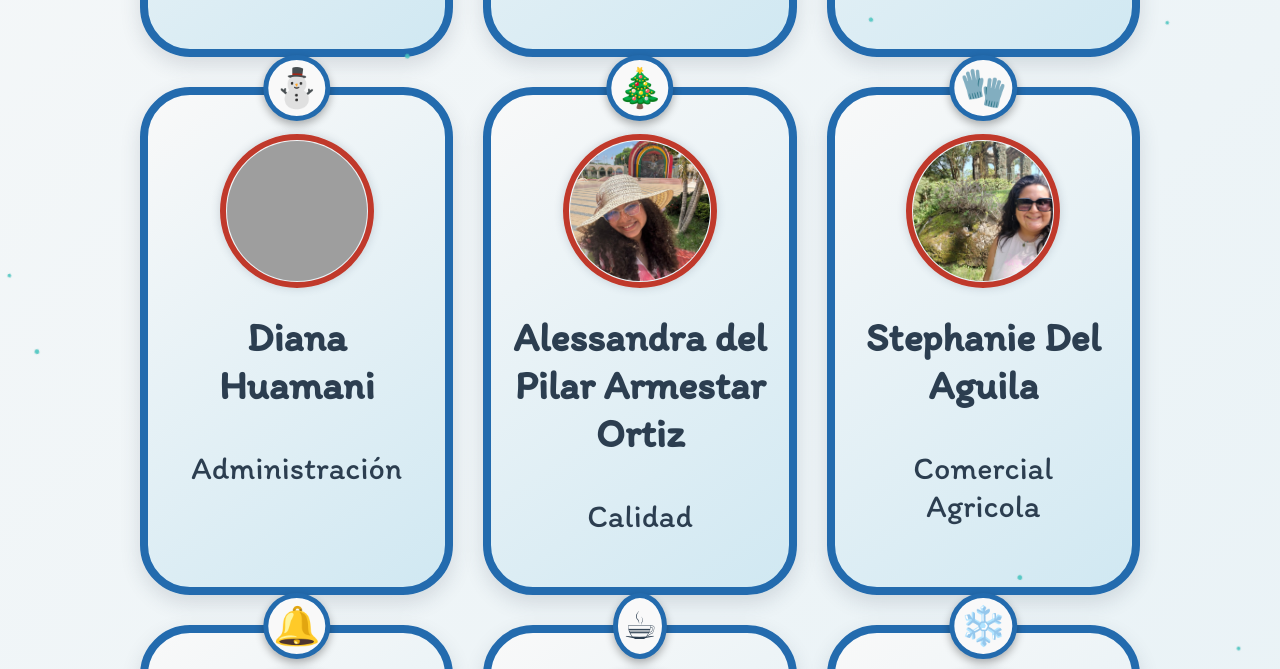
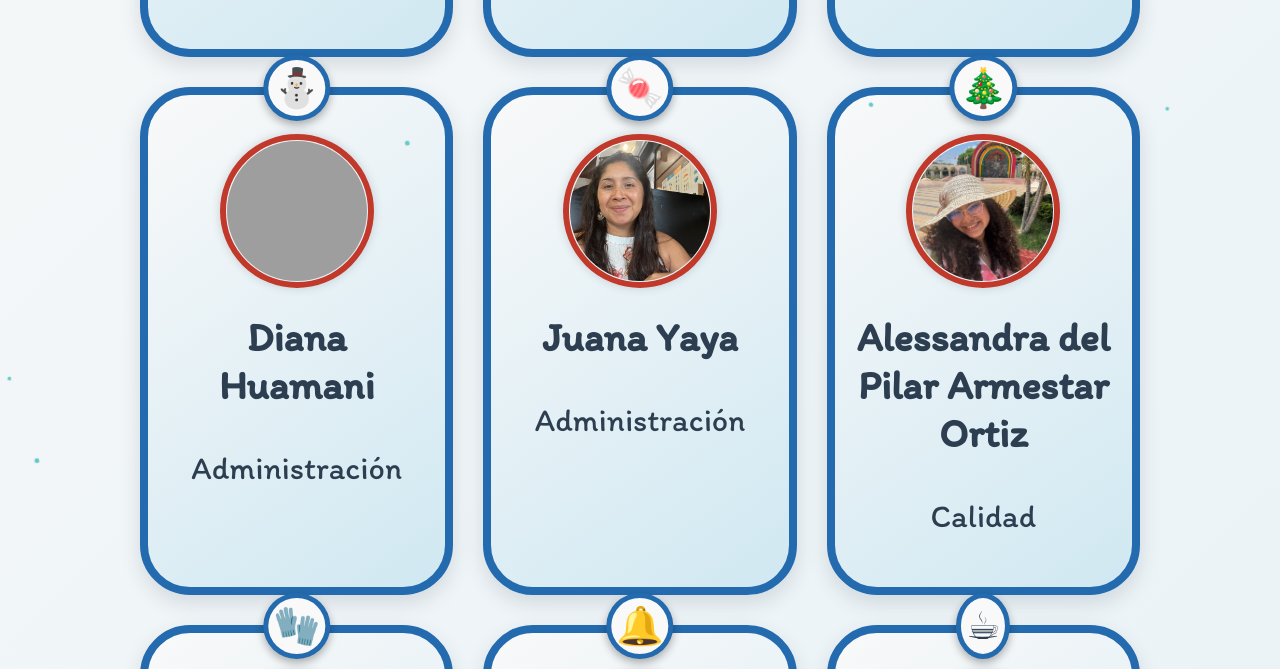
Before and after one commit to LuisDavid4-dev/AmigoSecretoCeimic.github.io, a plain HTML site: page index.html in a window 1280 px wide. Shown: the part 1128-1797 px from the top of the page. Drawn offline with Linux system fonts and the light colour scheme; grey boxes are pictures that could not be loaded; a web font is replaced by a local one.

Commit message:
Cambio 11.0

```diff
--- a/datos.json
+++ b/datos.json
@@ -174,7 +174,7 @@
     "id": 20,
     "hobbies": "Pintar|Cocinar y Dibujar|Escuchar musica y ver pelis",
     "descripcion": "Bueno mi nombre es Sheylla ajajaj y soy paciente, alegre, un poco indecisa (mentira demasiado), me gusta recrear recetas que veo en ticktok y pasar tiempo con mis amigos y familia...",
-    "lista_Regalos": "Secadora de Cabello(https://www.metro.pe/secadora-de-cabello-siegen-sg-3035-2/p?idsku=39154852&gad_campaignid=22165105654)|Sandwichera(https://www.sodimac.com.pe/sodimac-pe/articulo/136606517/Sandwichera-con-Plato-Hondo-Oster/136606518?kid=goosho_669283&shop=googleShopping&gad_campaignid=21525764054)|Ventiladora(https://sodimac.falabella.com.pe/sodimac-pe/product/113095521/Ventilador-de-Pie-3-en-1-16-RD-40G3-Blanco-Recco-50-W/113095526)|Waflera(https://www.estilos.com.pe/taurus-waflera-mod277662/p?idsku=302478&gad_campaignid=23106633567)",
+    "lista_Regalos": "Secadora de Cabello(https://simple.ripley.com.pe/secadora-cabello-siegen-sg-3035-2200w-2019200139142p?color_80=negro&gad_campaignid=20332640577&gad_source=1&s=mdco)|Sandwichera(https://www.sodimac.com.pe/sodimac-pe/articulo/136606517/Sandwichera-con-Plato-Hondo-Oster/136606518?kid=goosho_669283&shop=googleShopping&gad_campaignid=21525764054)|Ventiladora(https://sodimac.falabella.com.pe/sodimac-pe/product/113095521/Ventilador-de-Pie-3-en-1-16-RD-40G3-Blanco-Recco-50-W/113095526)|Waflera(https://www.estilos.com.pe/taurus-waflera-mod277662/p?idsku=302478&gad_campaignid=23106633567)",
     "Nombre_ApellidoPaterno": "Sheylla Rodriguez",
     "Area": "TI",
     "Foto": "Sheylla Rodriguez.jpg"
@@ -322,5 +322,32 @@
     "Nombre_ApellidoPaterno": "Marcos Antonio Orozco Lavado",
     "Area": "Laboratorio Ambiental",
     "Foto": "Marcos Orozco.jpeg"
+  },
+  {
+    "id": 37,
+    "hobbies": "Deportes de resistencia|Trekking|Escuchar musica",
+    "descripcion": "Soy Roberto Zevallos :)",
+    "lista_Regalos": "Reloj actuatico(https://www.falabella.com.pe/falabella-pe/product/140355881/RELOJ-ACUATICO-HOMBRE-1841-SKMEI-1027382/140355882)|Reloj acuatico(https://www.falabella.com.pe/falabella-pe/product/119758067/RELOJ-ACUATICO-HOMBRE-1213-SKMEI-1017343/140078981?rid=Recs%21XLP%21PE_F.com%21Rec_1%21x%21Recently_products_XLP_f.com%21home%21140078981%215%2111)",
+    "Nombre_ApellidoPaterno": "Roberto Zevallos Navarro",
+    "Area": "Laboratorio Ambiental",
+    "Foto": "default.jpg"
+  },
+  {
+    "id": 38,
+    "hobbies": "Aprender|Hacer velas, cuidar plantas|Hornear // leer|Caminar // viajar",
+    "descripcion": " Soy curiosa, fiel a lo que pienso y sencilla",
+    "lista_Regalos": "Aretes(https://baliq.com/p/aretes-corazon-plata-925-21/)|Cafetera(https://www.sodimac.com.pe/sodimac-pe/articulo/113097232/Cafetera-Electrica-Thomas-12-Tazas-TH-141DI/113097233)|Gift Card H&M",
+    "Nombre_ApellidoPaterno": "Gissela Montañez",
+    "Area": "Laboratorio Ambiental",
+    "Foto": "Gissela Montañez.jpg"
+  },
+  {
+    "id": 39,
+    "hobbies": "Hacer presupuestos de viaje|Dormir|Bailar",
+    "descripcion": "Responsable y analítica, protectora y siempre dispuesta a cuidar de los míos. Bailarina de corazón, aunque las rodillas a veces no acompañen. Viajera hasta los últimos días de mi vida, solidaria y de buen corazón… aunque renegar sea uno de mis grandes talentos",
+    "lista_Regalos": "Canguro(https://samsonite.com.pe/products/bandolera-banano-weekend-3xt-dune-beige-s?variant=45281668464796&country=PE&currency=PEN&utm_medium=product_sync&utm_source=google&utm_content=sag_organic&utm_campaign=sag_organic&gad_source=1&gad_campaignid=20334605729&gbraid=0AAAAACeH0PO7vKCheIhWbMQ7ImfZrwVrR&gclid=Cj0KCQiAgP_JBhD-ARIsANpEMxxcvI_wl-946niUThOXdXR_YklSpN87R0xoZW8mmyqJDRD-fVfTGb0aAjmsEALw_wcB)|Aretes(https://laboutiquejoyas.com/products/maxi-aretes-alexia-doble-argolla-melon?variant=14413263667244&country=PE&currency=PEN&utm_medium=product_sync&utm_source=google&utm_content=sag_organic&utm_campaign=sag_organic&utm_campaign=gs-2020-06-22&utm_source=google&utm_medium=smart_campaign&gad_source=1&gad_campaignid=17508814680&gbraid=0AAAAACViwnRJSwyA6Kzu9YR2eBHYr48pp&gclid=Cj0KCQiAgP_JBhD-ARIsANpEMxx_VkfFsUILe-YXIwIcf6zCXuDdmZwoZYtWQhEDDRT_7Txz73FP17waAgcmEALw_wcB)|Audifonos(https://simple.ripley.com.pe/audifonos-sony-in-ear-wi-c100-bluetooth-negro-2065296453167p?gad_campaignid=17626124568&gad_source=1&gclid=Cj0KCQiAgP_JBhD-ARIsANpEMxwDTMmkOqnTumJaTs9jFmCivnY7dAE63Yby2nIBW1zooighDSva_2EaAm7FEALw_wcB&s=mdco)",
+    "Nombre_ApellidoPaterno": "Juana Yaya",
+    "Area": "Administración",
+    "Foto": "Juana Yaya.jpeg"
   }
 ]
--- a/index.html
+++ b/index.html
@@ -138,9 +138,15 @@
             const titleElement = modalHeader.querySelector('.modal-title-h3');
             const pElement = modalHeader.querySelector('.p-info');
 
+            const MOBILE_BREAKPOINT = 768;
+
             if (formattedBasicInfo.length > 150)
             {
-                pElement.style.fontSize = '0.9em';
+                if (window.innerWidth <= MOBILE_BREAKPOINT) {
+                    pElement.style.fontSize = '0.48em';
+                } else {
+                    pElement.style.fontSize = '0.9em';
+                }
             }
 
             // Comprobamos la condición: Si el ID es igual a 6 o 8
```
Also changed, not shown: fotos/Gissela Montañez.jpg (added), fotos/Juana Yaya.jpeg (added).
